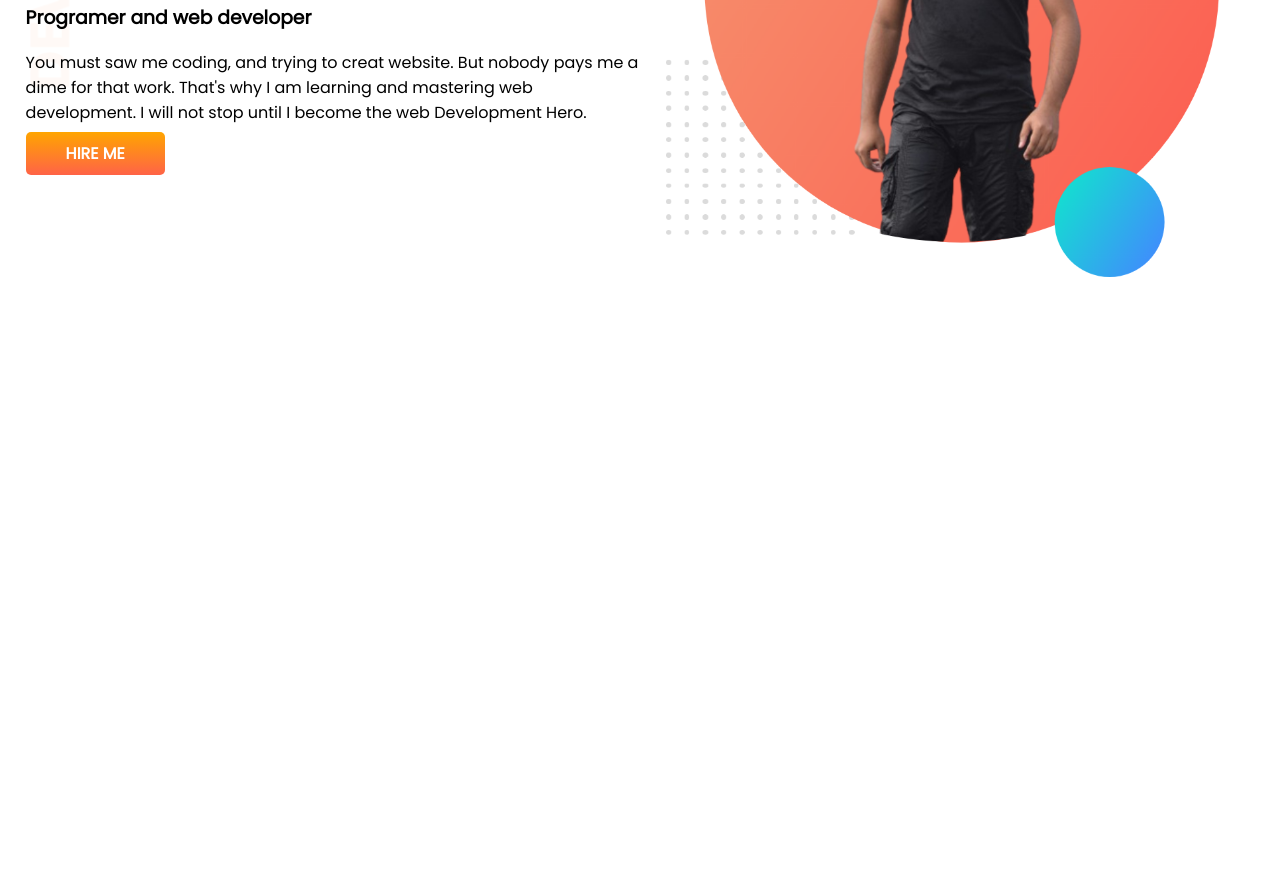
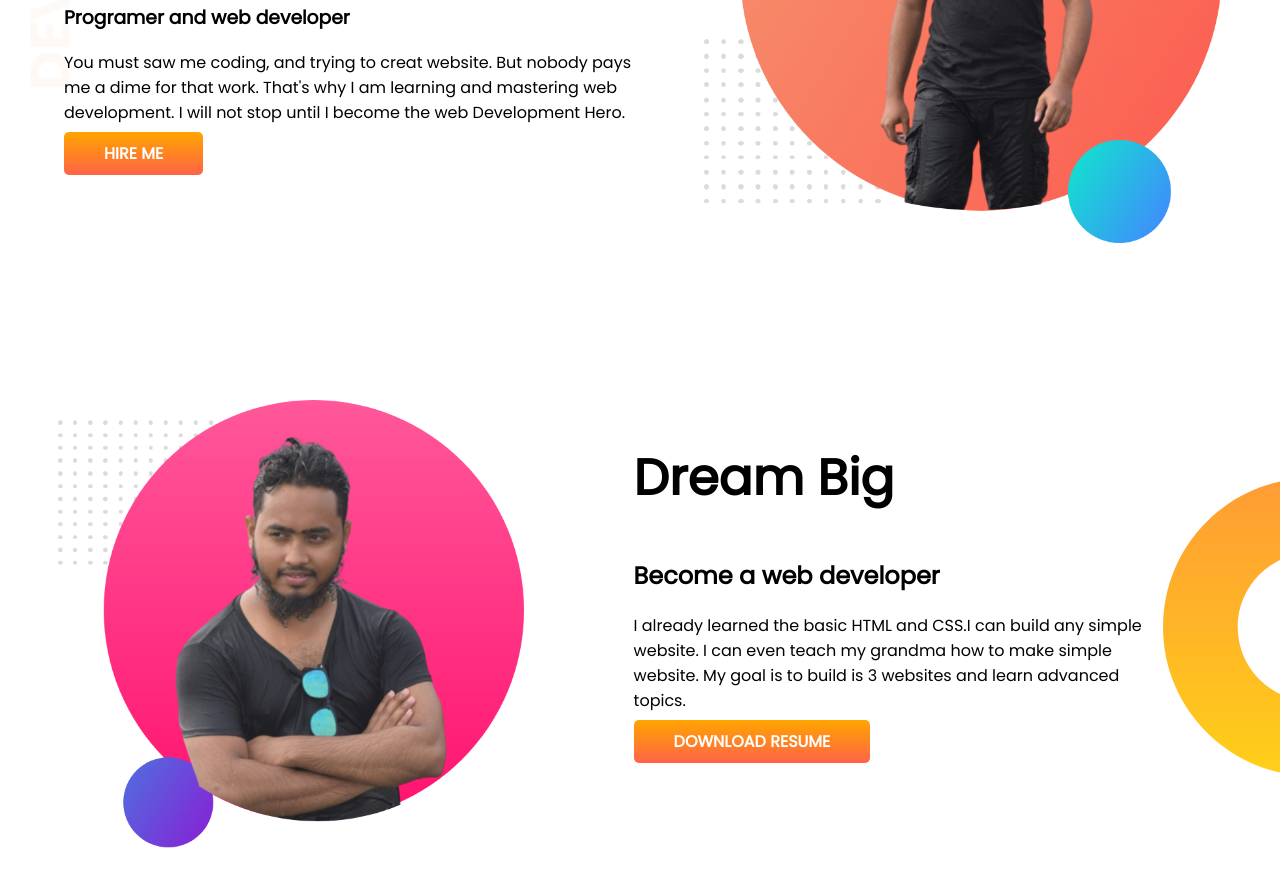
Before and after one commit to abdulhakim10/developer-portfolio, a plain HTML site: page index.html in a window 1280 px wide. Shown: the part 272-1158 px from the top of the page. Before the commit the page ends 800 px from the top, so only its background shows below. Drawn offline with Linux system fonts and the light colour scheme.

Commit message:
dream-added

```diff
--- a/index.html
+++ b/index.html
@@ -21,12 +21,24 @@
             <p>You must saw me coding, and trying to creat website. But nobody pays me a dime for that work. That's
                 why I
                 am learning and mastering web development. I will not stop until I become the web Development Hero.</p>
-            <a class="link-button" target="blank" href="https://github.com/abdulhakim10">HIRE ME</a>
+            <a class="link-button" target="_blank" href="https://github.com/abdulhakim10">HIRE ME</a>
         </div>
         <div class="half-width">
             <img src="ahakim-bgr.png" alt="">
         </div>
     </section>
+    <section class="dream-big">
+        <div class="half-width">
+            <img src="ahakim-bgr2.png" alt="">
+        </div>
+        <div class="half-width">
+            <h1>Dream Big</h1>
+            <h2>Become a web developer</h2>
+            <p>I already learned the basic HTML and CSS.I can build any simple website. I can even teach my grandma how
+                to make simple website. My goal is to build is 3 websites and learn advanced topics.</p>
+            <a class="link-button" target="_blank" href="">DOWNLOAD RESUME</a>
+        </div>
+    </section>
 </body>
 
 </html>
--- a/style.css
+++ b/style.css
@@ -13,11 +13,12 @@ h1 {
 
 section {
     display: flex;
+    margin-bottom: 150px;
 }
 
 .half-width {
     width: 50%;
-    padding-left: 2%;
+    padding-left: 5%;
 }
 
 .half-width img {
@@ -37,3 +38,10 @@ section {
     background-image: url(images/top-banner.png);
     background-repeat: no-repeat;
 }
+
+.dream-big {
+    background-image: url(images/dream-bg.png);
+    background-repeat: no-repeat;
+    background-position: right;
+    padding-right: 10%;
+}
```
